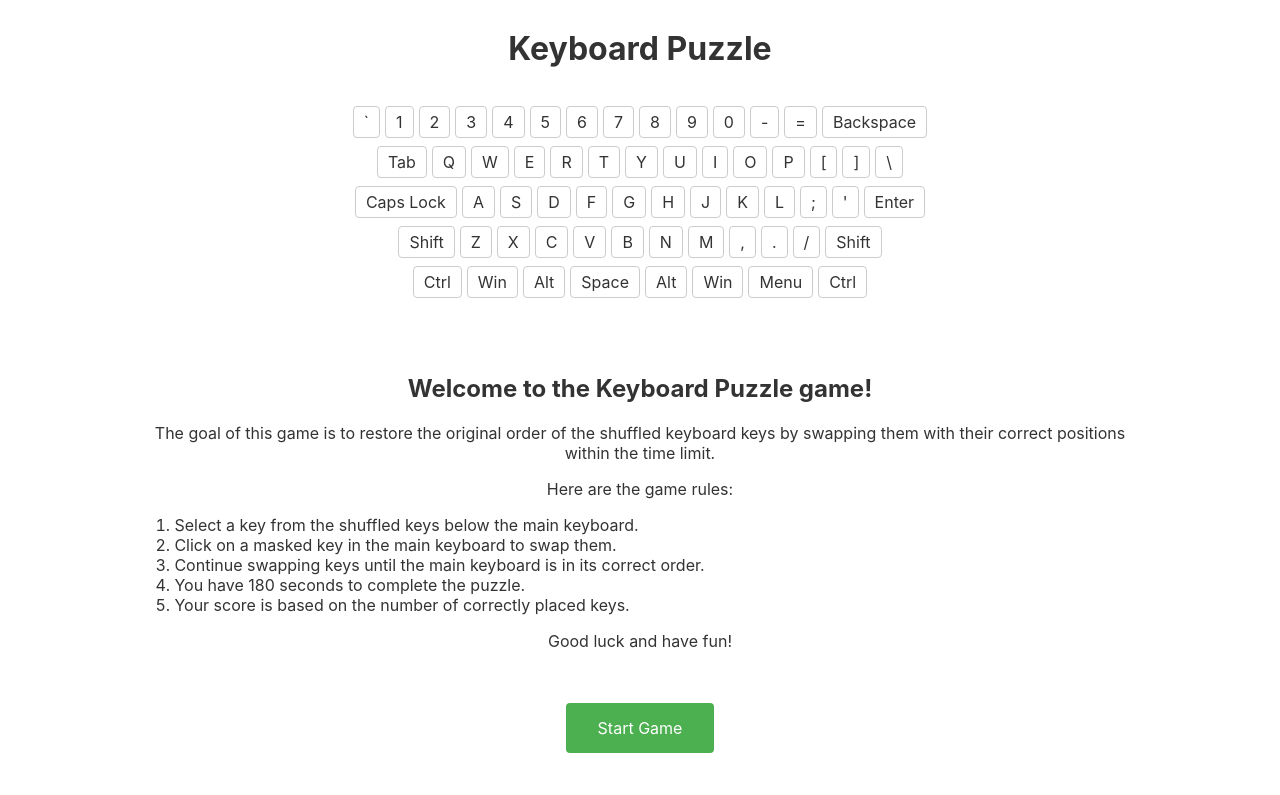
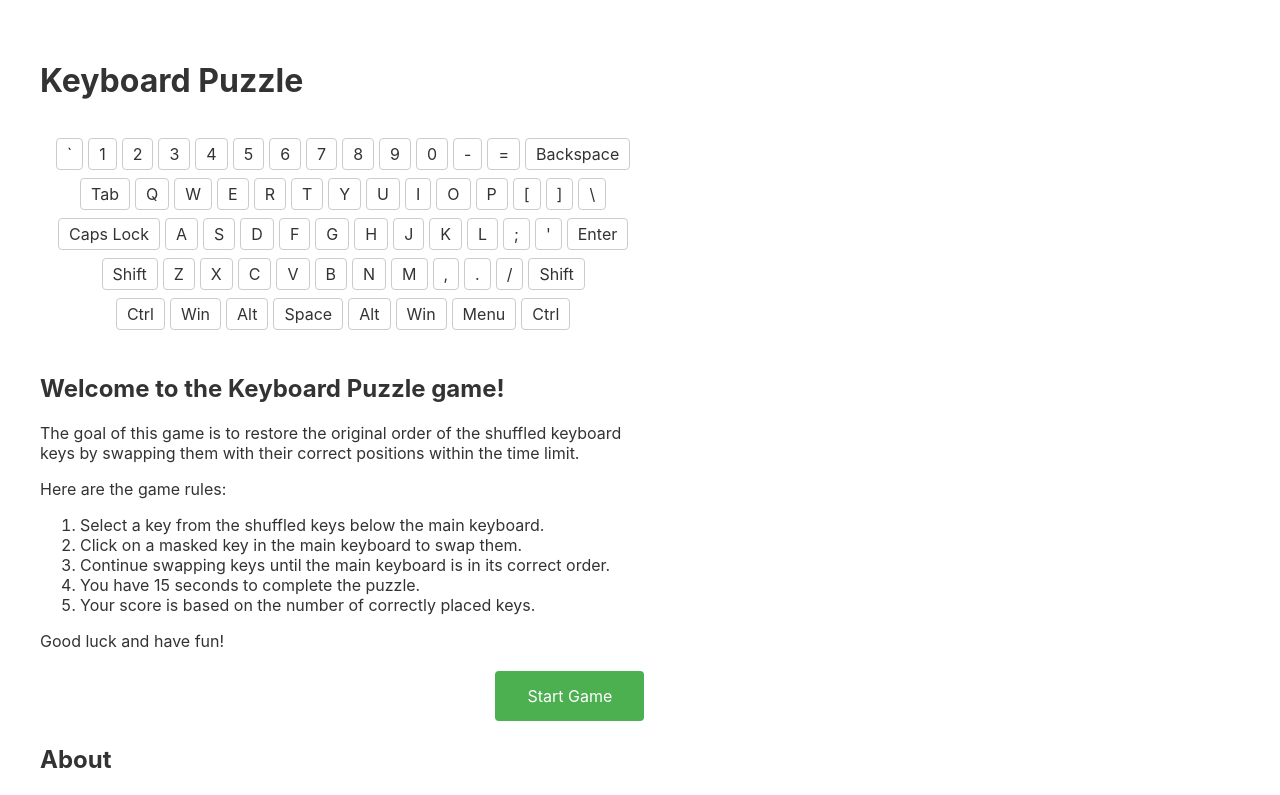
Before and after one commit to pyoner/keyboard-puzzle, a Svelte app: page / in a window 1280 px wide. Shown: the top 795 px of the page. Built offline with nearby package versions, Linux system fonts and the light colour scheme.

Commit message:
fix: layout

```diff
--- a/src/About.svelte
+++ b/src/About.svelte
@@ -2,14 +2,19 @@
 <div class="about">
   <h2>About</h2>
   <p>This game was developed by Askar Yusupov (@pyoner)</p>
-  <p>Thank you to ChatGPT for providing assistance and guidance with this project.</p>
-  <p>View the source code on <a href="https://github.com/pyoner/keyboard-puzzle" target="_blank">GitHub</a>.</p>
-  <p>Follow Askar Yusupov on <a href="https://twitter.com/pyoner" target="_blank">Twitter</a>.</p>
+  <p>
+    Thank you to ChatGPT for providing assistance and guidance with this
+    project.
+  </p>
+  <p>
+    View the source code on <a
+      href="https://github.com/pyoner/keyboard-puzzle"
+      target="_blank">GitHub</a
+    >.
+  </p>
+  <p>
+    Follow Askar Yusupov on <a href="https://twitter.com/pyoner" target="_blank"
+      >Twitter</a
+    >.
+  </p>
 </div>
-
-<style>
-  .about {
-    margin: 1rem;
-    padding: 1rem;
-  }
-</style>
--- a/src/App.svelte
+++ b/src/App.svelte
@@ -1,17 +1,17 @@
 <script>
-  import Start from './Start.svelte';
-  import Game from './Game.svelte';
-  import Result from './Result.svelte';
-	import About from './About.svelte'
+  import Start from "./Start.svelte";
+  import Game from "./Game.svelte";
+  import Result from "./Result.svelte";
+  import About from "./About.svelte";
 
-  let gameState = 'start';
+  let gameState = "start";
 
   function handleStart() {
-    gameState = 'game';
+    gameState = "game";
   }
 
   function handleEnd(event) {
-    gameState = 'result';
+    gameState = "result";
     scores = event.detail.scores;
     swappedKeys = event.detail.swappedKeys;
   }
@@ -19,15 +19,26 @@
   let scores = 0;
   let swappedKeys = [];
 
-  const timeInSeconds = 3 * 60;
+  const timeInSeconds = (1 / 4) * 60;
 </script>
 
-{#if gameState === 'start'}
-  <Start timeInSeconds={timeInSeconds} on:start="{handleStart}" />
-{:else if gameState === 'game'}
-  <Game timeInSeconds="{timeInSeconds}" on:end="{handleEnd}" />
-{:else if gameState === 'result'}
-  <Result scores="{scores}" swappedKeys="{swappedKeys}" />
-{/if}
+<div class="app">
+  <h1>Keyboard Puzzle</h1>
+  {#if gameState === "start"}
+    <Start {timeInSeconds} on:start={handleStart} />
+  {:else if gameState === "game"}
+    <Game {timeInSeconds} on:end={handleEnd} />
+  {:else if gameState === "result"}
+    <Result {scores} {swappedKeys} />
+  {/if}
 
-<About></About>
+  <About />
+</div>
+
+<style>
+  .app {
+    max-width: min-content;
+    margin: 1rem;
+    padding: 1rem;
+  }
+</style>
--- a/src/Game.svelte
+++ b/src/Game.svelte
@@ -1,11 +1,17 @@
 <script>
-  import { createEventDispatcher } from 'svelte';
+  import { createEventDispatcher } from "svelte";
 
-  import Keyboard from './Keyboard.svelte';
-  import ShuffledButtons from './ShuffledButtons.svelte';
-  import Countdown from './Countdown.svelte';
-  import { keys } from './keys.js';
-  import { maskLabel, isMasked, shuffle, countMatchingKeys, copyKeys } from './helpers';
+  import Keyboard from "./Keyboard.svelte";
+  import ShuffledButtons from "./ShuffledButtons.svelte";
+  import Countdown from "./Countdown.svelte";
+  import { keys } from "./keys.js";
+  import {
+    maskLabel,
+    isMasked,
+    shuffle,
+    countMatchingKeys,
+    copyKeys,
+  } from "./helpers";
 
   export let timeInSeconds;
 
@@ -20,15 +26,15 @@
 
   let selected = null;
   function handleShuffledButtonClick(key) {
-    console.log('shuffled button', key);
+    console.log("shuffled button", key);
     selected = key;
   }
 
   function handleMaskedButtonClick(key) {
-    console.log('masked button', key);
+    console.log("masked button", key);
 
     if (selected && isMasked(key)) {
-      maskedKeys[key.id] = {...selected};
+      maskedKeys[key.id] = { ...selected };
       selected.disabled = true;
       selected = null;
       shuffledKeys = [...shuffledKeys];
@@ -37,8 +43,8 @@
 
   function handleCountdownEnd() {
     gameEnded = true;
-    console.log('Game has ended');
-    dispatch('end', {
+    console.log("Game has ended");
+    dispatch("end", {
       scores,
       swappedKeys: maskedKeys,
     });
@@ -46,11 +52,13 @@
 </script>
 
 <div>
-  <h1>Keyboard Puzzle</h1>
-  <Countdown {timeInSeconds} on:end="{handleCountdownEnd}">
+  <Countdown {timeInSeconds} on:end={handleCountdownEnd}>
     <p>scores: {scores} pts</p>
   </Countdown>
 
-  <Keyboard keys={maskedKeys} onButtonClick="{handleMaskedButtonClick}" />
-  <ShuffledButtons keys={shuffledKeys} onButtonClick="{handleShuffledButtonClick}" />
+  <Keyboard keys={maskedKeys} onButtonClick={handleMaskedButtonClick} />
+  <ShuffledButtons
+    keys={shuffledKeys}
+    onButtonClick={handleShuffledButtonClick}
+  />
 </div>
--- a/src/Keyboard.svelte
+++ b/src/Keyboard.svelte
@@ -1,8 +1,8 @@
 <!-- Keyboard.svelte -->
 <script>
-  import KeyboardRow from './KeyboardRow.svelte';
+  import KeyboardRow from "./KeyboardRow.svelte";
 
-	export let keys = [];
+  export let keys = [];
   export let onButtonClick = () => {};
 
   function handleButtonClick(key) {
@@ -10,36 +10,20 @@
   }
 </script>
 
+<div class="keyboard">
+  <KeyboardRow keys={keys.slice(0, 14)} onButtonClick={handleButtonClick} />
+  <KeyboardRow keys={keys.slice(14, 28)} onButtonClick={handleButtonClick} />
+  <KeyboardRow keys={keys.slice(28, 41)} onButtonClick={handleButtonClick} />
+  <KeyboardRow keys={keys.slice(41, 53)} onButtonClick={handleButtonClick} />
+  <KeyboardRow keys={keys.slice(53)} onButtonClick={handleButtonClick} />
+</div>
+
 <style>
   .keyboard {
     display: flex;
     flex-direction: column;
     align-items: center;
     padding: 1rem;
-    max-width: 80%;
     margin: 0 auto;
   }
 </style>
-
-<div class="keyboard">
-  <KeyboardRow
-    keys="{keys.slice(0, 14)}"
-    onButtonClick="{handleButtonClick}"
-  />
-  <KeyboardRow
-    keys="{keys.slice(14, 28)}"
-    onButtonClick="{handleButtonClick}"
-  />
-  <KeyboardRow
-    keys="{keys.slice(28, 41)}"
-    onButtonClick="{handleButtonClick}"
-  />
-  <KeyboardRow
-    keys="{keys.slice(41, 53)}"
-    onButtonClick="{handleButtonClick}"
-  />
-  <KeyboardRow
-    keys="{keys.slice(53)}"
-    onButtonClick="{handleButtonClick}"
-  />
-</div>
--- a/src/Rules.svelte
+++ b/src/Rules.svelte
@@ -3,31 +3,30 @@
   export let timeInSeconds;
 </script>
 
-<style>
-  .rules {
-    font-size: 1rem;
-    padding: 1rem;
-    max-width: 80%;
-    margin: 1rem auto;
-  }
-	.list {
-    text-align: left;
-  }
-</style>
-
 <div class="rules">
   <h2>Welcome to the Keyboard Puzzle game!</h2>
   <p>
-    The goal of this game is to restore the original order of the shuffled keyboard keys
-    by swapping them with their correct positions within the time limit.
+    The goal of this game is to restore the original order of the shuffled
+    keyboard keys by swapping them with their correct positions within the time
+    limit.
   </p>
   <p>Here are the game rules:</p>
   <ol class="list">
     <li>Select a key from the shuffled keys below the main keyboard.</li>
     <li>Click on a masked key in the main keyboard to swap them.</li>
-    <li>Continue swapping keys until the main keyboard is in its correct order.</li>
+    <li>
+      Continue swapping keys until the main keyboard is in its correct order.
+    </li>
     <li>You have {timeInSeconds} seconds to complete the puzzle.</li>
     <li>Your score is based on the number of correctly placed keys.</li>
   </ol>
   <p>Good luck and have fun!</p>
 </div>
+
+<style>
+  .rules {
+  }
+  .list {
+    text-align: left;
+  }
+</style>
--- a/src/ShuffledButtons.svelte
+++ b/src/ShuffledButtons.svelte
@@ -1,6 +1,6 @@
 <!-- ShuffledButtons.svelte -->
 <script>
-  import KeyboardButton from './KeyboardButton.svelte';
+  import KeyboardButton from "./KeyboardButton.svelte";
 
   export let keys = [];
   export let onButtonClick = () => {};
@@ -10,6 +10,14 @@
   }
 </script>
 
+<div class="keyboard">
+  {#each keys as key}
+    <div class="button-wrapper">
+      <KeyboardButton {key} onClick={handleButtonClick} />
+    </div>
+  {/each}
+</div>
+
 <style>
   .keyboard {
     display: flex;
@@ -18,7 +26,6 @@
     align-items: center;
     flex-wrap: wrap;
     padding: 1rem;
-    max-width: 80%;
     margin: 0 auto;
   }
 
@@ -29,14 +36,3 @@
     padding: 0 0.5rem;
   }
 </style>
-
-<div class="keyboard">
-  {#each keys as key}
-    <div class="button-wrapper">
-      <KeyboardButton
-        {key}
-        onClick="{handleButtonClick}"
-      />
-    </div>
-  {/each}
-</div>
--- a/src/Start.svelte
+++ b/src/Start.svelte
@@ -1,26 +1,33 @@
 <!-- Start.svelte -->
 <script>
-  import Keyboard from './Keyboard.svelte';
-  import Rules from './Rules.svelte';
-  import { keys } from './keys.js';
-  import { createEventDispatcher } from 'svelte';
+  import Keyboard from "./Keyboard.svelte";
+  import Rules from "./Rules.svelte";
+  import { keys } from "./keys.js";
+  import { createEventDispatcher } from "svelte";
 
   export let timeInSeconds;
 
   const dispatch = createEventDispatcher();
 
   function startGame() {
-    dispatch('start');
+    dispatch("start");
   }
 </script>
 
+<div class="start">
+  <Keyboard {keys} />
+  <Rules {timeInSeconds} />
+  <div class="start-button-wrapper">
+    <button class="start-button" on:click={startGame}>Start Game</button>
+  </div>
+</div>
+
 <style>
-  .start {
-    text-align: center;
+  .start-button-wrapper {
+    text-align: right;
   }
-
   .start-button {
-    background-color: #4CAF50; /* Green */
+    background-color: #4caf50; /* Green */
     border: none;
     color: white;
     padding: 15px 32px;
@@ -33,10 +40,3 @@
     border-radius: 4px;
   }
 </style>
-
-<div class="start">
-  <h1>Keyboard Puzzle</h1>
-  <Keyboard keys="{keys}" />
-  <Rules {timeInSeconds} />
-  <button class="start-button" on:click="{startGame}">Start Game</button>
-</div>
```
